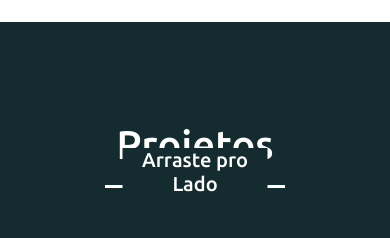
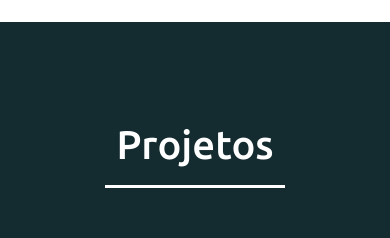
Before and after one commit to doumitmansour/SitePessoalAtt, a plain HTML site: page index.html in a window 390 px wide. Shown: the part 4820-5058 px from the top of the page. Drawn offline with nearby package versions, Linux system fonts and the light colour scheme.

Commit message:
Update style.css

```diff
--- a/style.css
+++ b/style.css
@@ -702,3 +702,9 @@ footer span a:hover{
         font-size: 27px;
     }
 }
+@media (max-width: 425px){
+    .project .title::after{
+        content: "";
+        background: none;
+    }
+}
```
